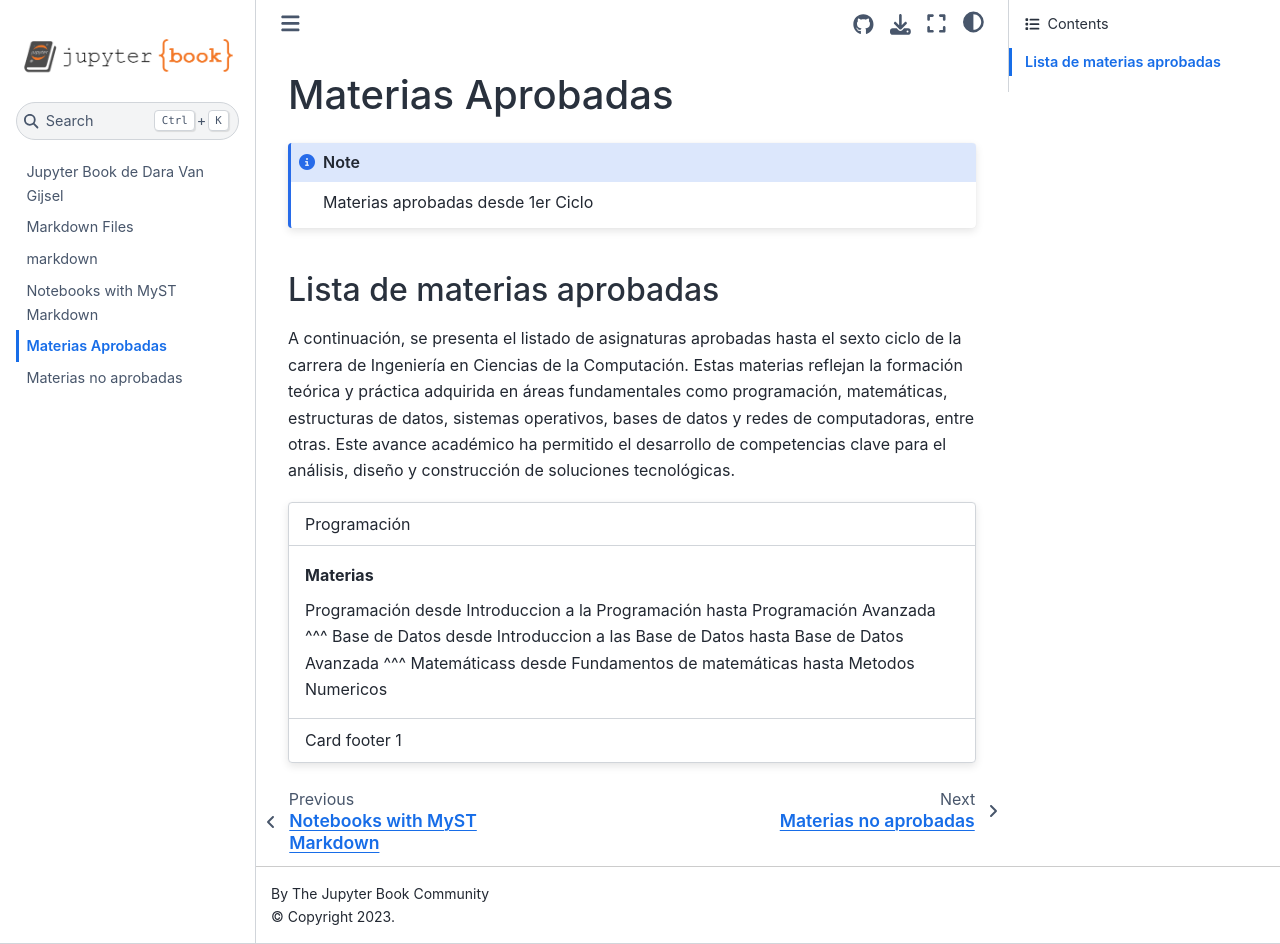
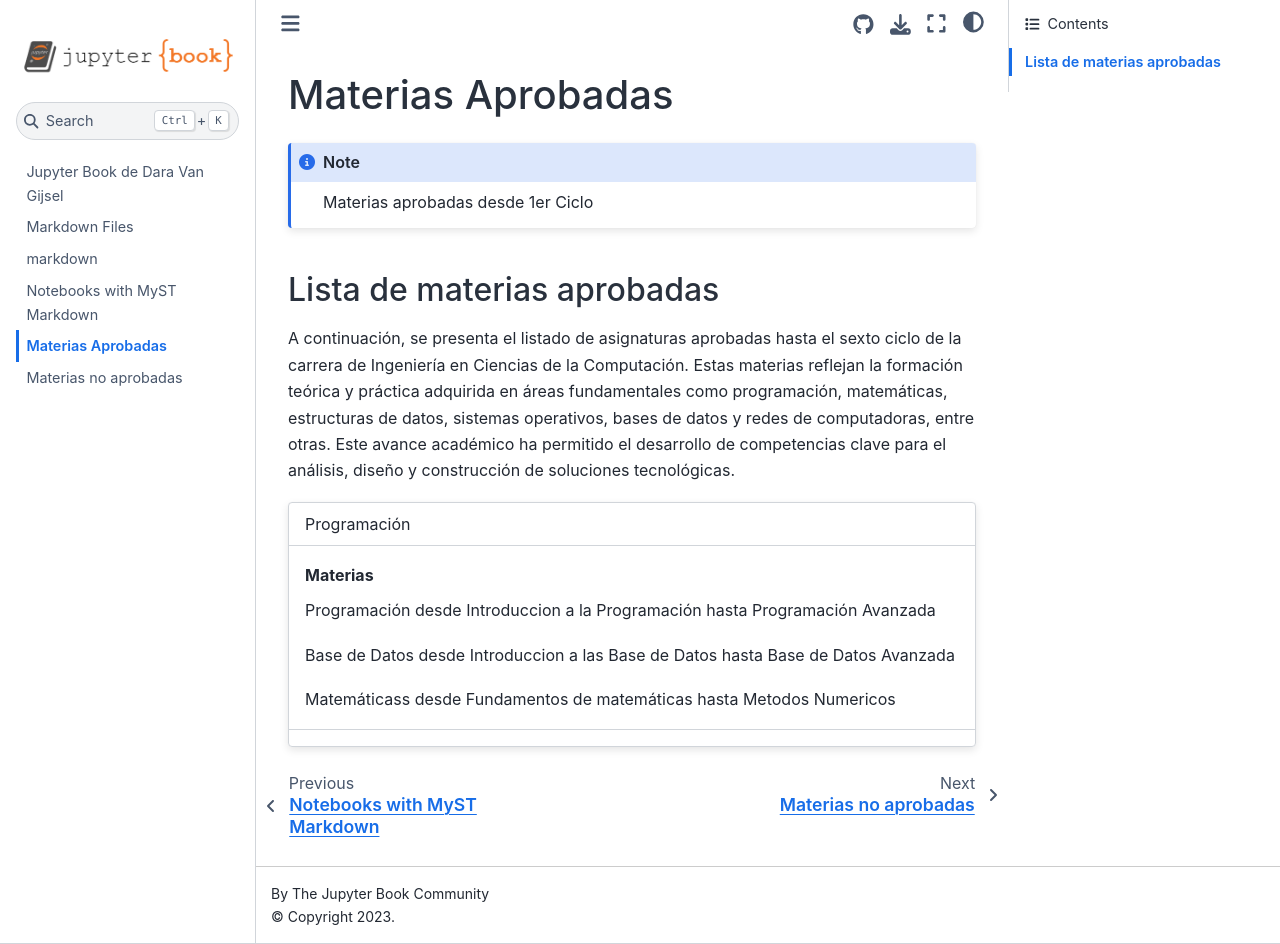
Before and after one commit to daravan1/WebClase01, a Jupyter Book: the page built from materias-aprobadas.md, in a window 1280 px wide and 944 px high. Built offline with Jupyter Book 1.0.4 settings and Sphinx 7.4.7 and the Sphinx Book theme 1.1.4, drawn with Linux system fonts in a browser that asks for light colours.

Commit message:
Update materias-aprobadas.md

`````diff
--- a/materias-aprobadas.md
+++ b/materias-aprobadas.md
@@ -12,10 +12,9 @@ Estas materias reflejan la formación teórica y práctica adquirida en áreas f
 Programación
 ^^^
 Programación desde Introduccion a la Programación hasta Programación Avanzada
-^^^
+
 Base de Datos desde Introduccion a las Base de Datos hasta Base de Datos Avanzada
-^^^
+
 Matemáticass desde Fundamentos de matemáticas hasta Metodos Numericos
 +++
-Card footer 1
 ````
`````
